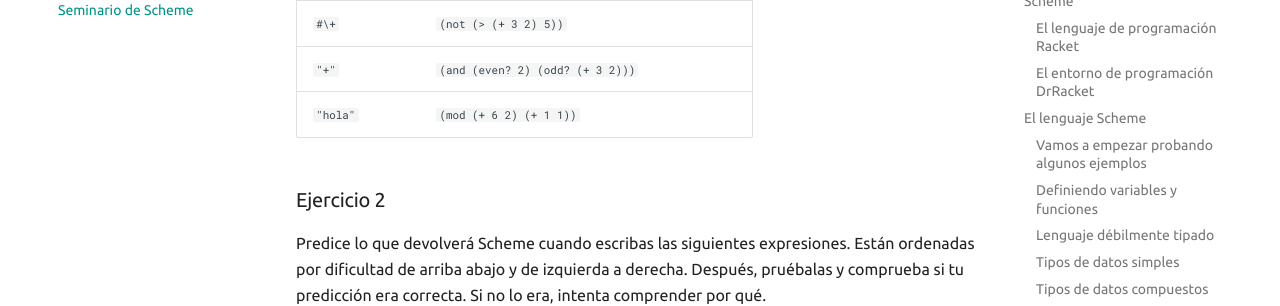
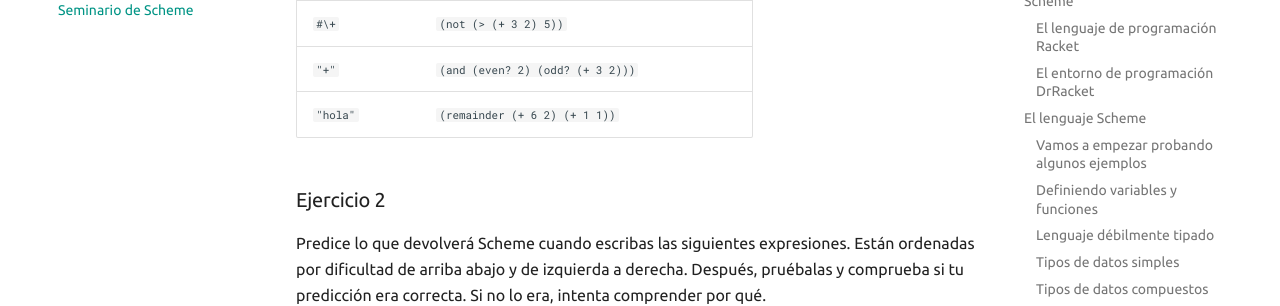
Before and after one commit to domingogallardo/apuntes-lpp, an MkDocs documentation site: the page built from docs/seminarios/seminario1-scheme/seminario1-scheme.md, in a window 1280 px wide and 900 px high, scrolled down 20859 px. Shown: the part 152-458 px from the top of the window. Built offline with MkDocs 1.6.1 and Material for MkDocs 9.7.7, drawn with Linux system fonts in a browser that asks for light colours; formulas are drawn with MathJax 3.

Commit message:
Update seminario1-scheme.md
mod ya no está

```diff
--- a/docs/seminarios/seminario1-scheme/seminario1-scheme.md
+++ b/docs/seminarios/seminario1-scheme/seminario1-scheme.md
@@ -1049,7 +1049,7 @@ interpreta Scheme lo que escribes.
 |`+`              | `(= (* 3 2) (+ 1 (+ 2 2) 1))`                  |
 |`#\+`            | `(not (> (+ 3 2) 5))`                          |
 |`"+"`            | `(and (even? 2) (odd? (+ 3 2)))`               |
-|`"hola"`         | `(mod (+ 6 2) (+ 1 1))`                        |
+|`"hola"`         | `(remainder (+ 6 2) (+ 1 1))`                  |
 
 
 ### Ejercicio 2
```
